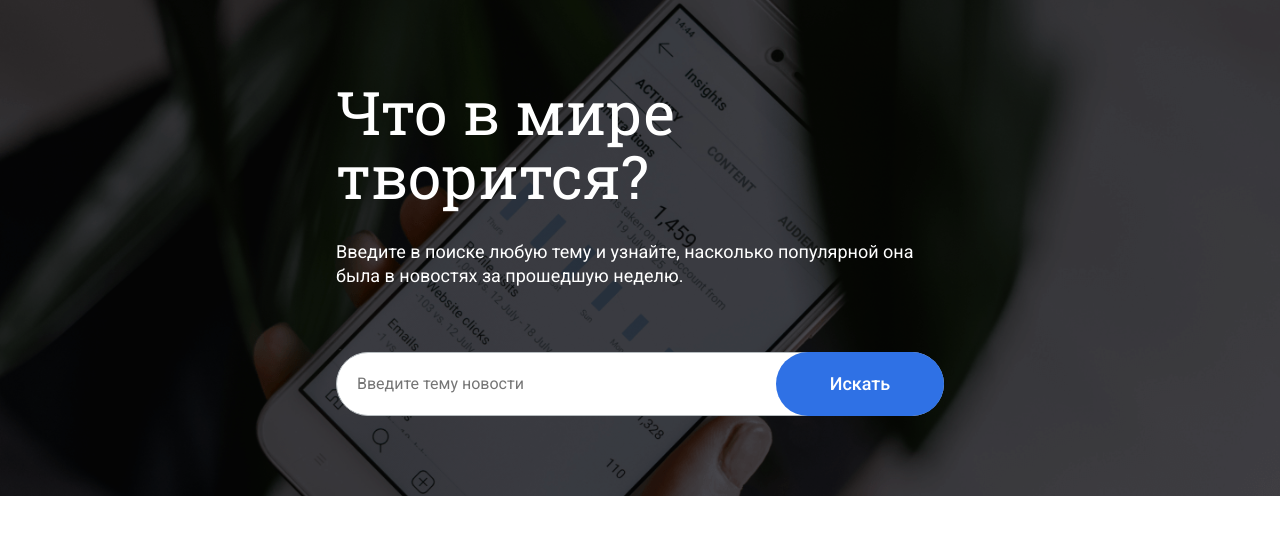
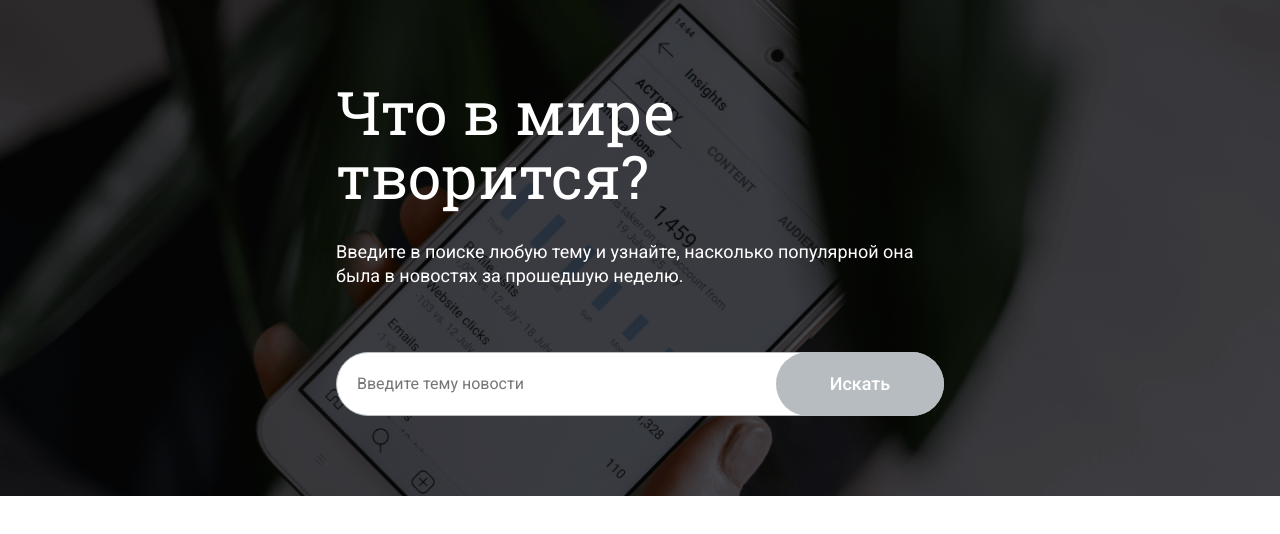
Before and after one commit to Endless1ve/VueNews, a Vue app: page /#/ in a window 1280 px wide. Shown: the top 534 px of the page. Built offline with nearby package versions, Linux system fonts and the light colour scheme.

Commit message:
feat(custom): added two-way binding and button disable

```diff
--- /dev/null
+++ b/src/modules/News/index.js
@@ -0,0 +1,3 @@
+import { useNewsStore } from "./store/News";
+
+export { useNewsStore };
--- /dev/null
+++ b/src/modules/News/store/News.js
@@ -0,0 +1,8 @@
+import { ref } from "vue";
+import { defineStore } from "pinia";
+
+export const useNewsStore = defineStore("news", () => {
+  const query = ref("");
+
+  return { query };
+});
--- a/src/modules/Search/components/SearchActions.vue
+++ b/src/modules/Search/components/SearchActions.vue
@@ -1,13 +1,19 @@
 <script setup>
+  import { useNewsStore } from "@/modules/News";
+
   import SearchInput from "@/shared/ui/inputs/searchInput.vue";
   import SearchButton from "@/shared/ui/buttons/searchButton.vue";
+
+  const newsStore = useNewsStore();
 </script>
 
 <template>
   <div class="searchActions">
-    <SearchInput placeholder="Введите тему новости" />
+    <SearchInput
+      placeholder="Введите тему новости"
+      v-model.trim="newsStore.query" />
     <div class="searchButton">
-      <SearchButton>Искать</SearchButton>
+      <SearchButton :disabled="!newsStore.query">Искать</SearchButton>
     </div>
   </div>
 </template>
```
